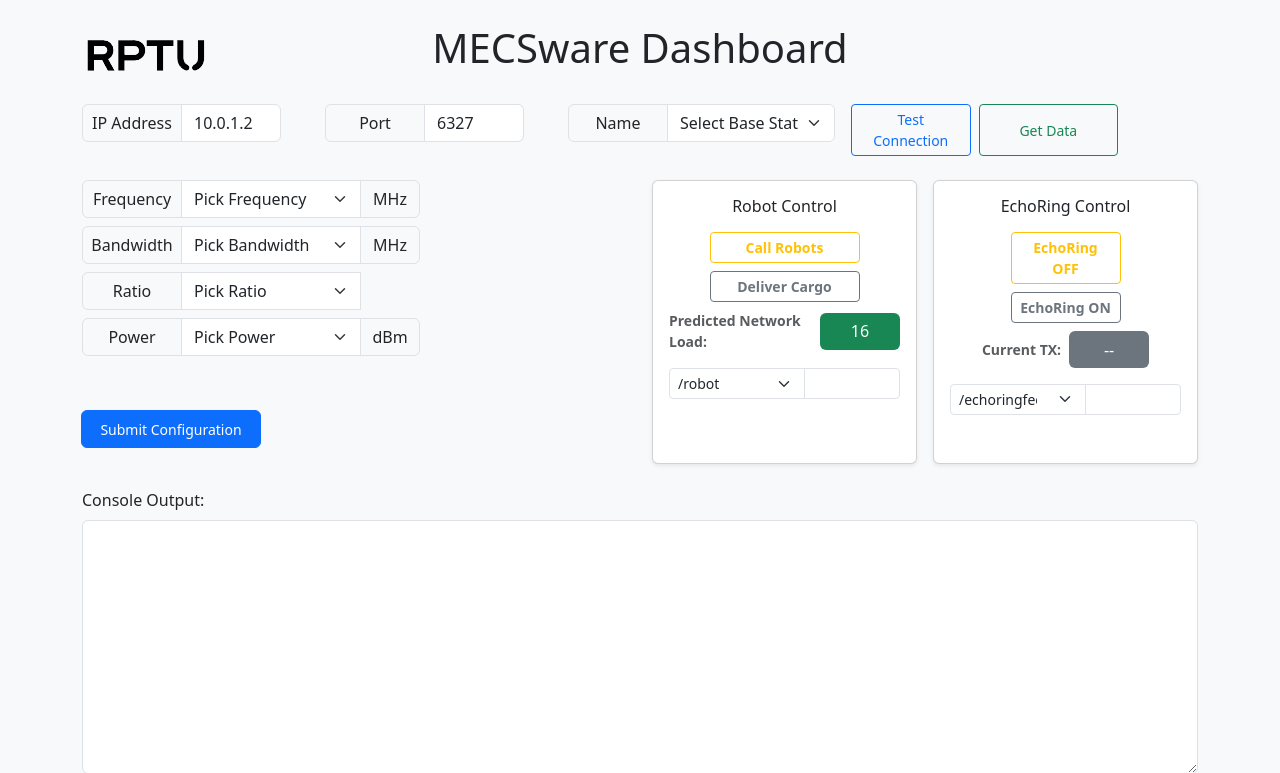
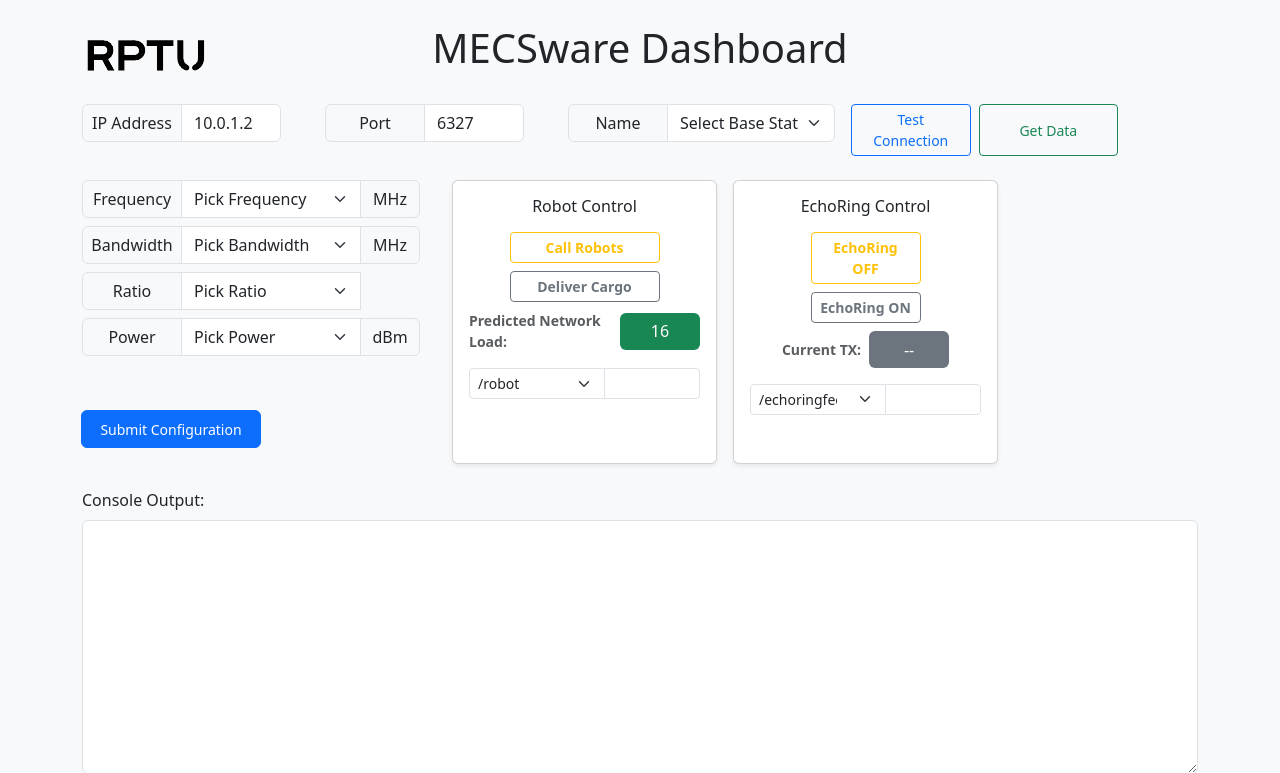
Before and after one commit to WICON-RPTU/MECSware-EchoRing_Dashboard, a Flask app: page / in a window 1280 px wide. Shown: the top 773 px of the page. Run offline with Flask 3, Linux system fonts and the light colour scheme.

Commit message:
change pos cards

```diff
--- a/templates/index.html
+++ b/templates/index.html
@@ -193,7 +193,7 @@
   </div>
 
   <!-- Right: Robot and EchoRing Cards -->
-  <div class="col-md-6 d-flex flex-column flex-md-row justify-content-start gap-3">
+  <div class="col-md-6 d-flex flex-column flex-md-row justify-content-start gap-3" style="margin-left: -200px;">
     <div id="robotCard" class="card shadow-sm w-100">
       <div class="card-body p-3">
         <h6 class="card-title mb-3 text-center">Robot Control</h6>
```
